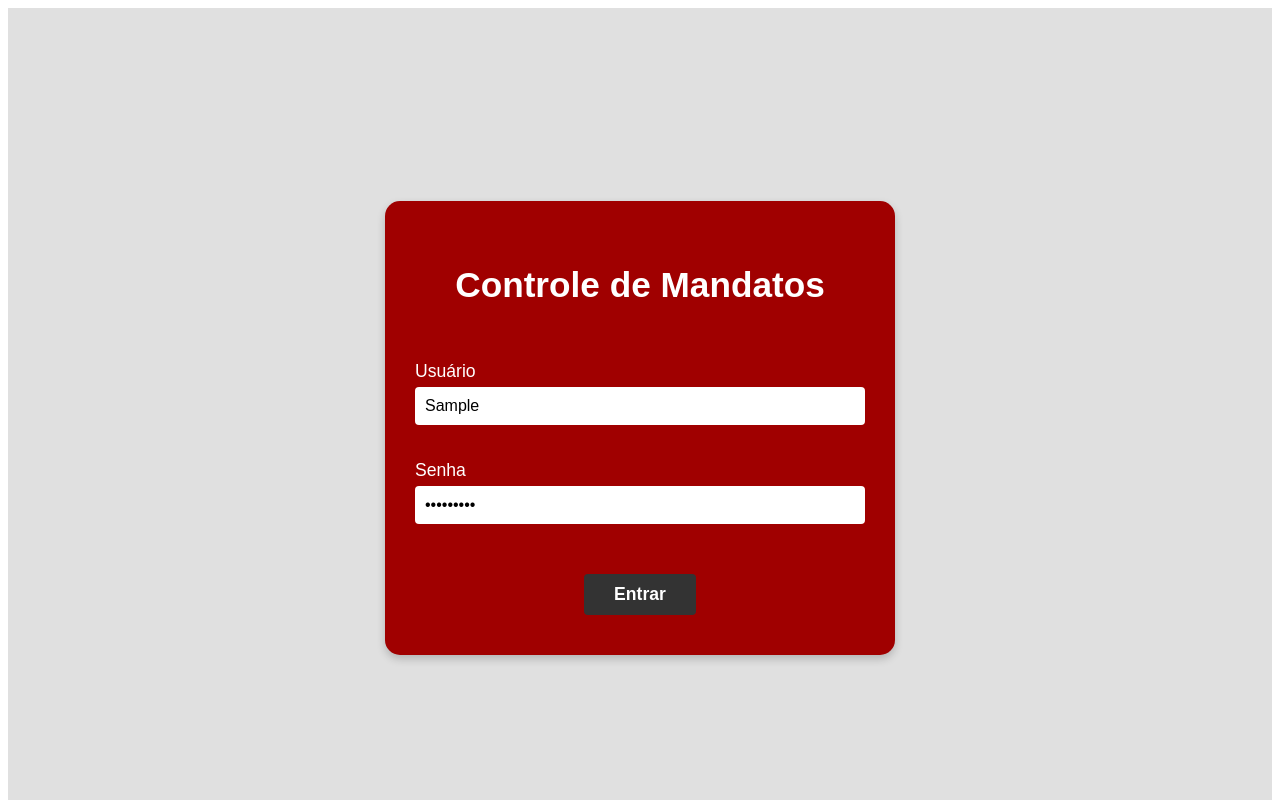
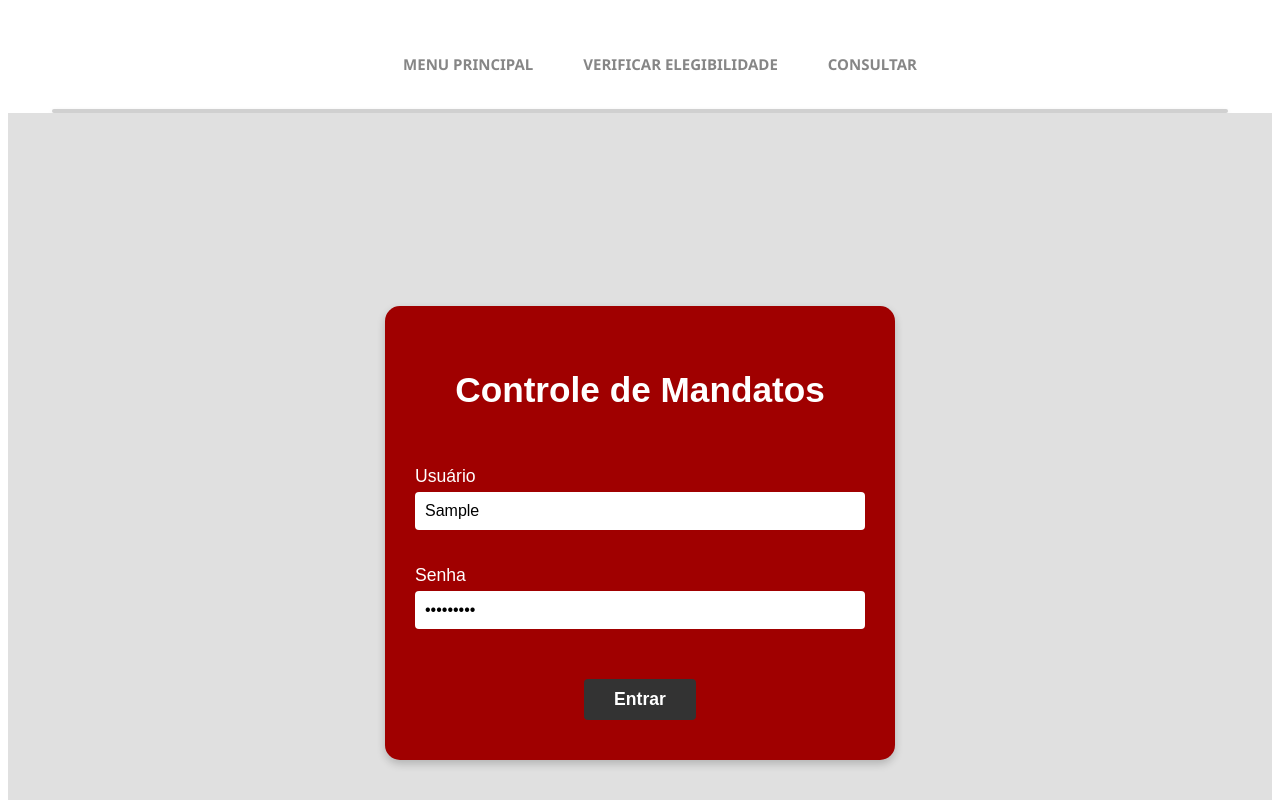
Before and after one commit to Bernardo-Fellini-Oliveira/Trabalho-de-Engenharia-de-Software-UFRGS-2025-02, a React (Vite) app in the folder front/: page /login in a window 1280 px wide. Both pictures are taken after typing "Sample", "Sample123" into the empty fields and a click on the button "Entrar". Shown: the top 800 px of the page. Built offline with nearby package versions, Linux system fonts and the light colour scheme; no server answers.

Commit message:
Arrumando cabeçalho

```diff
--- a/front/src/components/Header/index.tsx
+++ b/front/src/components/Header/index.tsx
@@ -24,7 +24,10 @@ const Header = ({ role }: HeaderProps) => {
                     }
 
                     {role === 'admin' &&
+                    <>
                     <li><a href="/tickets">NOTIFICAÇÕES</a></li>
+                    <li><a href="/register">SIGN UP</a></li>
+                    </>
                     }
                 </ul>
             </nav>
--- a/front/src/views/LoginScreen/index.tsx
+++ b/front/src/views/LoginScreen/index.tsx
@@ -2,7 +2,7 @@ import React, { useEffect, useState } from 'react';
 import { loginRequest } from "../../services/auth";
 import { useNavigate } from 'react-router-dom';
 import { useAuth } from '../../context/auth_context';
-
+import Header from '../../components/Header';
 const LoginScreen = () => {
   const [usuario, setUsuario] = useState('');
   const [senha, setSenha] = useState('');
@@ -32,6 +32,7 @@ const LoginScreen = () => {
     }
   }
 
+
   if (loading) {
     return <div>Carregando...</div>;
   }
@@ -41,7 +42,10 @@ const LoginScreen = () => {
   }
 
   return (
+    <div className="container">
+      <Header/>
       <div className="register-page-container">
+
         <div className="register-box">
           <h1 className="register-title">Controle de Mandatos</h1>
 
@@ -56,6 +60,7 @@ const LoginScreen = () => {
           </form>
         </div>
       </div>
+    </div>
   );
 };
 
--- a/front/src/views/RegisterScreen/index.tsx
+++ b/front/src/views/RegisterScreen/index.tsx
@@ -1,7 +1,8 @@
 import React, { useState } from 'react';
 import './TeladeRegistro.css';
 import { signUpRequest } from "../../services/auth"; // Importe a função de serviço
-
+import Header from '../../components/Header';
+import { useAuth } from '../../context/auth_context';
 
 import { useNavigate } from 'react-router-dom';
 
@@ -13,6 +14,8 @@ const RegisterScreen = () => {
   const [loading, setLoading] = useState(false); // Mantido para UX
 
   const navigate = useNavigate(); // 💡 Mantido para redirecionar após o cadastro
+
+  const {user} = useAuth();
 
   const handleRegister = async (e: React.FormEvent<HTMLFormElement>) => {
     e.preventDefault();
@@ -48,6 +51,8 @@ const RegisterScreen = () => {
   };
 
   return (
+    <div className="container">
+      <Header role={user?.role} />
       <div className="register-page-container">
         <div className="register-box">
           <h1 className="register-title">Controle de Mandatos</h1>
@@ -94,6 +99,7 @@ const RegisterScreen = () => {
           </form>
         </div>
       </div>
+    </div>
   );
 };
 
```
Lines whose indentation alone changed are shown as unchanged.
